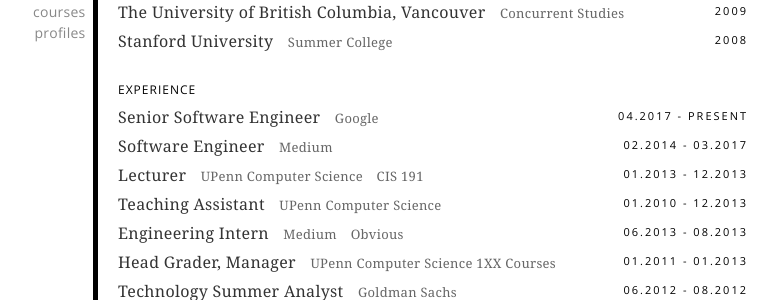
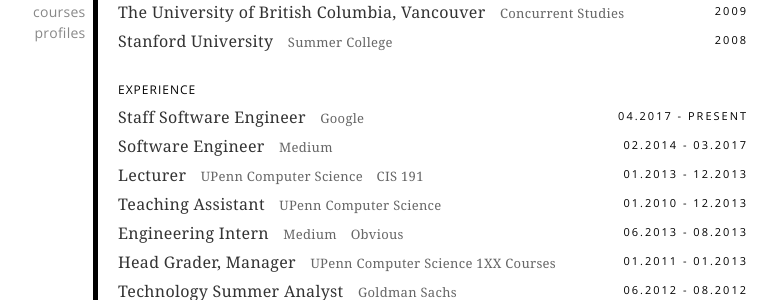
Before and after one commit to giannic/giannic.github.io, a Jekyll site: the page built from info.html, in a window 1280 px wide. Shown: the part 185-485 px from the top of the page, without its empty margins (217-994 px from the left). Built offline with Jekyll 4.4.1, drawn with Linux system fonts in a browser that asks for light colours; some web fonts are replaced.

Commit message:
update job title

```diff
--- a/info.html
+++ b/info.html
@@ -27,7 +27,7 @@
 <p class="meta-info">2008</p>
 
 <h3 class="section-title">experience</h3>
-<p class="entry">Senior Software Engineer
+<p class="entry">Staff Software Engineer
 <a class="bit"
    target="_blank"
    href="https://www.google.com">
```
